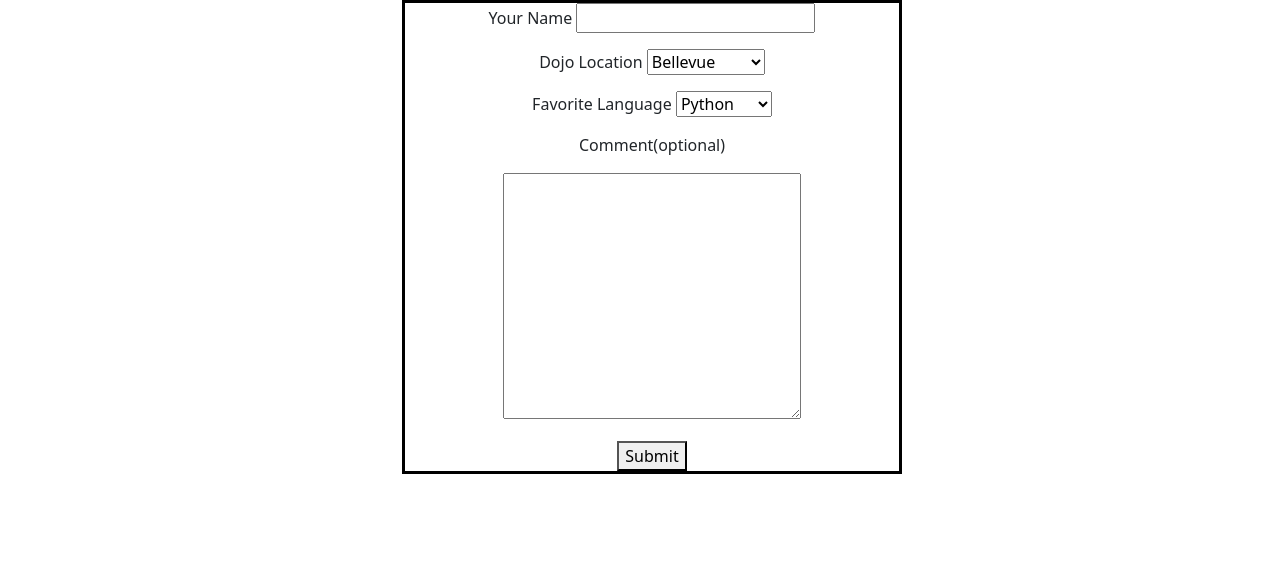
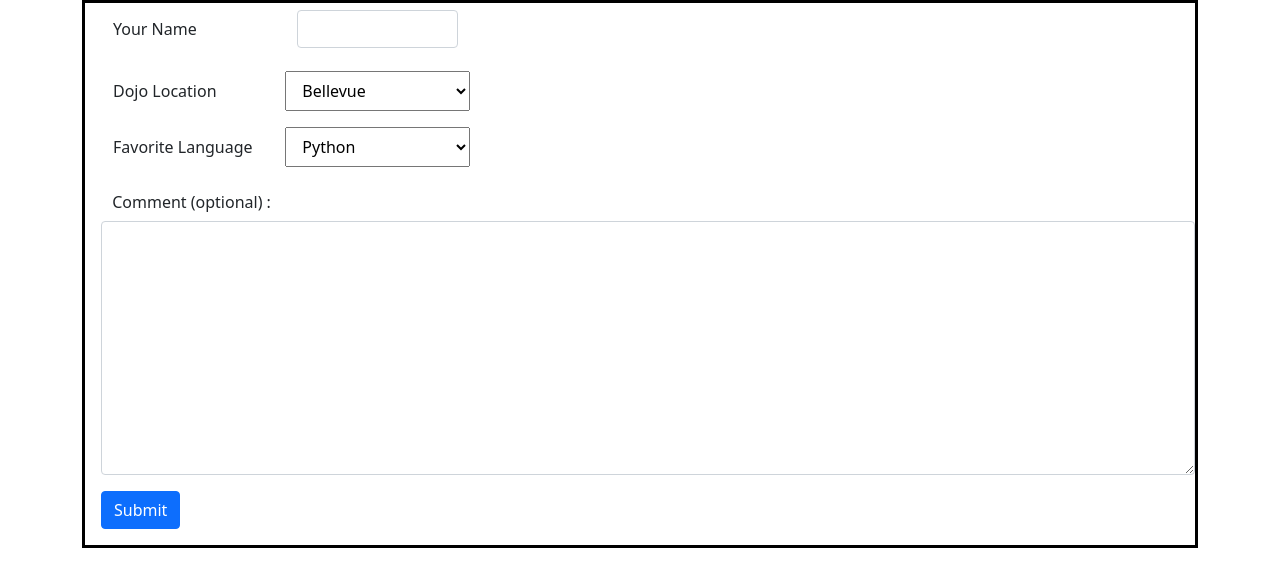
Before and after one commit to tbisett/Python, a Flask app: page / in a window 1280 px wide. Shown: the top 587 px of the page. Run offline with Flask 2, Linux system fonts and the light colour scheme.

Commit message:
iteration 2

```diff
--- a/Flask/fundamentals/dojo_survey/templates/index.html
+++ b/Flask/fundamentals/dojo_survey/templates/index.html
@@ -8,55 +8,61 @@
     <link href="https://cdn.jsdelivr.net/npm/bootstrap@5.0.2/dist/css/bootstrap.min.css" rel="stylesheet" integrity="sha384-EVSTQN3/azprG1Anm3QDgpJLIm9Nao0Yz1ztcQTwFspd3yD65VohhpuuCOmLASjC" crossorigin="anonymous">
 </head>
 <style>
-    .container {
-        /* border: solid black; */
-        width: 500px
+    form {
+        border: solid black;
+    }
+    p {
+        text-align: center;
     }
 
-    form {
-        width: inherit;
-        border: solid black;
-        text-align: center;
+    .col-form-label {
+        align-self: center;
     }
-    /* p {
-        text-align: center;
+
+    #rows, button {
+        margin-bottom: 1em;
+        margin-left: 1em;
     }
-         */
+    #comment_text {
+        margin-left: .7em;
+    }
+
+
 </style>
 <body>
     <div class="container">
         <form action="/result" method= "POST">
-        <p>
-            <label for="name">Your Name</label>
-            <input type="text" name="name" id="">
-        </p>
-        <p>
-            <label for="location">Dojo Location</label>
-            <select name="location" id="">
+                <div class="form-group row" id="rows">
+                    <label for="name" class="col-sm-2 col-form-label">Your Name</label>
+                    <div class="col-sm-2 col-form-label">
+                        <input type="text" name="name" class = "form-control">
+                    </div>
+                </div>
+                <div class="form-group row" id="rows">
+                    <label for="location" class="col-sm-2 col-form-label">Dojo Location</label>
+                    <select name="location" id="" class="col-sm-2 col-form-label">
                         <option value="Bellevue">Bellevue</option>
                         <option value="Boise">Boise</option>
                         <option value="Chicago">Chicago</option>
                         <option value="Los Angeles">Los Angeles</option>
                         <option value="Silicon Valley">Silicon Valley</option>
                     </select>
-        </p>
-        <p>
-            <label for="language">Favorite Language</label>
-            <select name="language" id="">
+                </div>
+            <div class="form-group row" id="rows">
+                <label for="language" class="col-sm-2 col-form-label">Favorite Language</label>
+                <select name="language" id="" class="col-sm-2 col-form-label">
                     <option value="Python">Python</option>
                     <option value="JavaScript">JavaScript</option>
                     <option value="Java">Java</option>
                     <option value="C#">C#</option>
                     <option value="C++">C++</option>
                 </select>
-        </p>
-        <p>
-            <label for="comment">Comment(optional)</label>
-        </p>
-        <p>
-            <textarea name="comment" id="" cols="30" rows="10"></textarea>
-        </p>
-        <button>Submit</button>
+            </div>
+            <div class="form-group" id="rows">
+                <label for="comment" class="col-sm-2 col-form-label" id="comment_text">Comment (optional) :</label>
+                <textarea name="comment" id="" cols="30" rows="10" class="form-control"></textarea>
+            </div>
+            <button class="btn btn-primary">Submit</button>
         </form>
     </div>
 </body>
```
Also changed, not shown: Flask/fundamentals/dojo_survey/templates/display.html (+22 -5 lines). Lines whose indentation alone changed are shown as unchanged.
